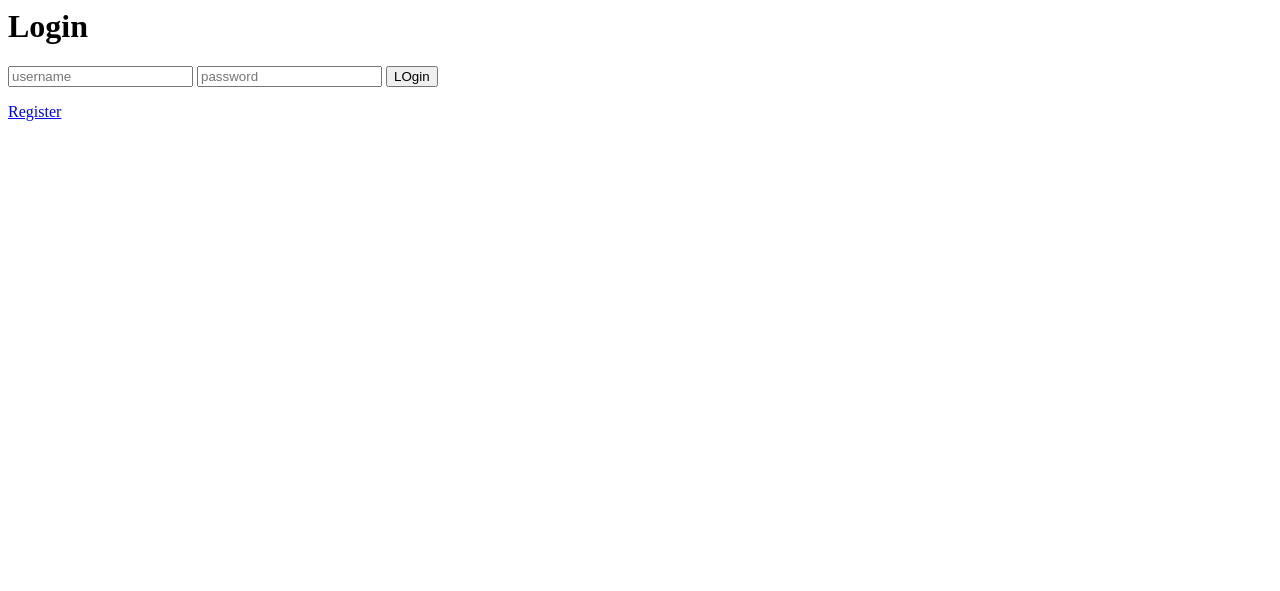
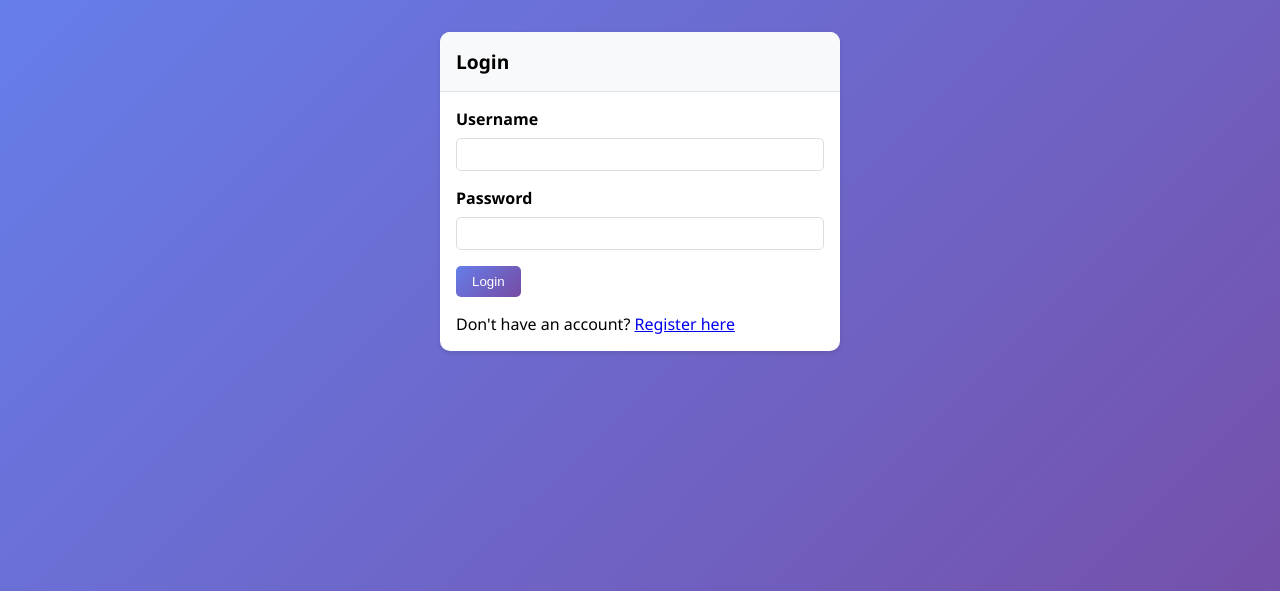
Before and after one commit to hadiqa0000/gamified-skill-log, a Flask app: page /login in a window 1280 px wide. Shown: the top 591 px of the page. Before the commit the page ends 121 px from the top, so only its background shows below. Run offline with Flask 3, Linux system fonts and the light colour scheme.

Commit message:
added login.html

```diff
--- a/templates/login.html
+++ b/templates/login.html
@@ -1,4 +1,24 @@
-<h1>Login</h1>
+{% extends "base.html" %}
+
+{% block title %}Login{% endblock %}
+
+{% block content %}
+<div class="card" style="max-width: 400px; margin: 0 auto;">
+    <div class="card-header">Login</div>
+    <div class="card-body">
+        <form method="POST">
+            <label>Username</label>
+            <input type="text" name="username" required>
+
+            <label>Password</label>
+            <input type="password" name="password" required>
+
+            <button type="submit" class="btn btn-primary">Login</button>
+        </form>
+        <p style="margin-top: 1rem;">Don't have an account? <a href="{{ url_for('register') }}">Register here</a></p>
+    </div>
+</div>
+{% endblock %}<h1>Login</h1>
 
 <form method="POST">
 <input name="username" placeholder="username" required>
```
